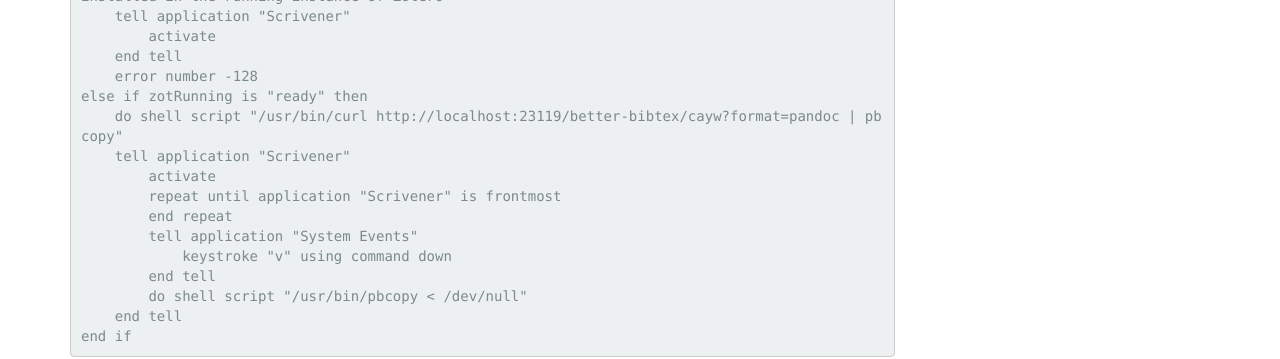
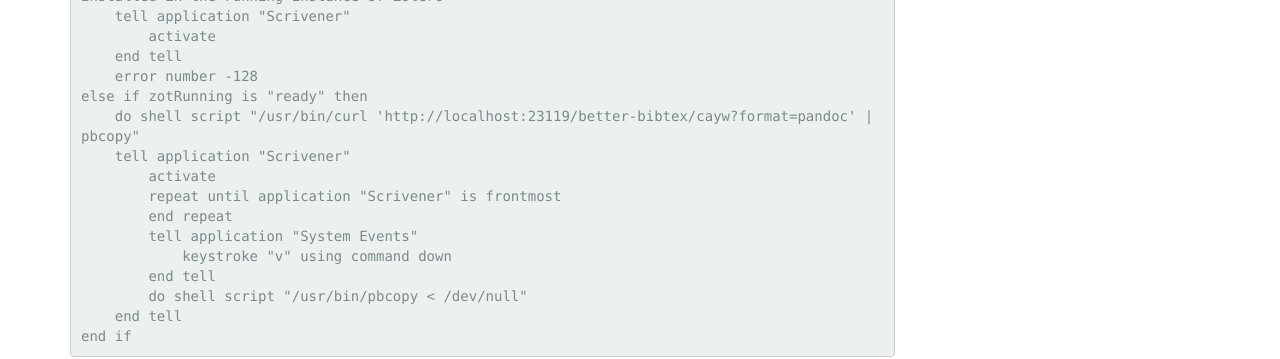
Before and after one commit to edwinksl/ZotPlus.github.io, a Jekyll site: the page built from better-bibtex/cayw.md, in a window 1280 px wide and 1400 px high, scrolled down 1237 px. Shown: the part 512-871 px from the top of the window. Built offline with Jekyll 4.4.1, drawn with Linux system fonts in a browser that asks for light colours; nearby versions of some CDN libraries; some of the changed text lies outside the part shown.

Commit message:
Really sorry to change this yet again!
It doesn't work without the quotes around the URL because of the bloody '?'

```diff
--- a/better-bibtex/cayw.md
+++ b/better-bibtex/cayw.md
@@ -84,7 +84,7 @@
         end tell
         error number -128
     else if zotRunning is "ready" then
-        do shell script "/usr/bin/curl http://localhost:23119/better-bibtex/cayw?format=pandoc | pbcopy"
+        do shell script "/usr/bin/curl 'http://localhost:23119/better-bibtex/cayw?format=pandoc' | pbcopy"
         tell application "Scrivener"
             activate
             repeat until application "Scrivener" is frontmost
```
